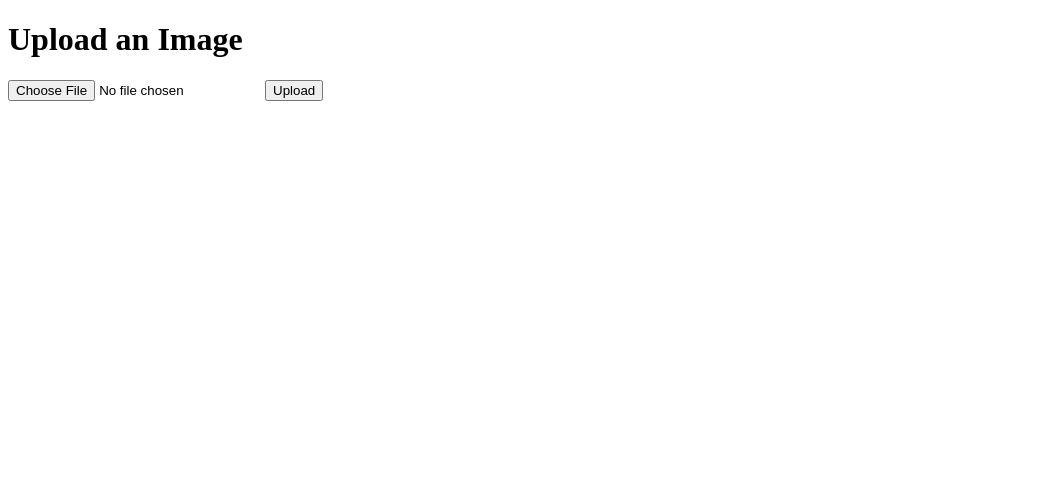
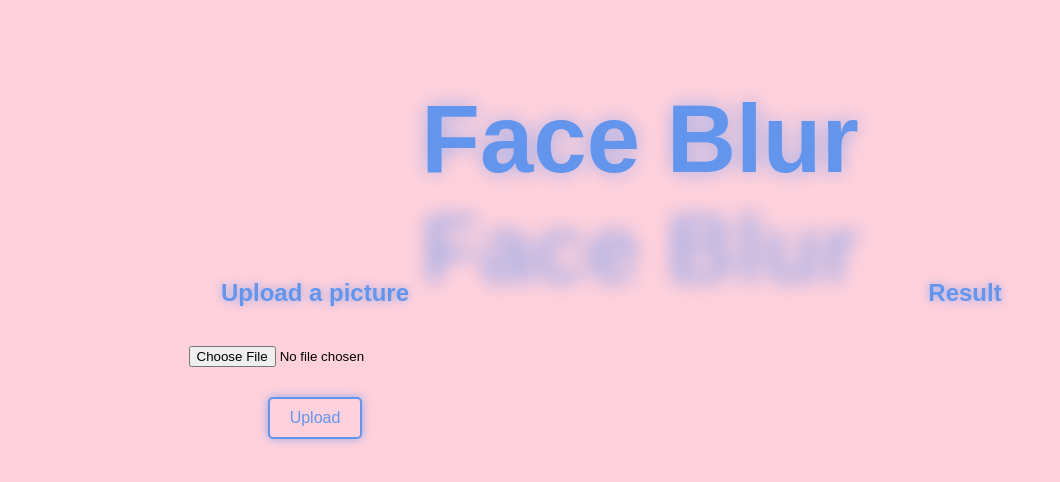
Before and after one commit to TehWeifu/FaceBlur, a plain HTML site: page frontend/index.html in a window 1280 px wide. Shown: the whole page, without its empty margins (0-1060 px from the left). Drawn offline with Linux system fonts and the light colour scheme.

Commit message:
Frontend finished. Random fixes

```diff
--- a/frontend/index.html
+++ b/frontend/index.html
@@ -4,15 +4,129 @@
 <head>
     <meta charset="UTF-8">
     <meta name="viewport" content="width=device-width, initial-scale=1.0">
-    <title>Image Upload</title>
+    <title>Face Blur</title>
+
+    <style>
+        body {
+            box-sizing: border-box;
+            font-family: Arial, sans-serif;
+            margin: 0;
+            padding: 0;
+            height: 100vh;
+            background-color: #FFD1DC;
+        }
+
+        .container {
+            display: flex;
+            flex-direction: column;
+            align-items: center;
+            height: 100%;
+            margin-top: 20px;
+        }
+
+        .content {
+            display: flex;
+            gap: 20px;
+            width: 100%;
+            height: 100%;
+        }
+
+        .upload {
+            display: flex;
+            flex-direction: column;
+            align-items: center;
+            width: 50%;
+        }
+
+        .upload form {
+            display: flex;
+            flex-direction: column;
+            justify-content: center;
+            align-items: center;
+        }
+
+        .upload form * {
+            padding: 20px 10px;
+        }
+
+        #result {
+            display: flex;
+            justify-content: center;
+            width: 50%;
+        }
+
+        .blurred-text {
+            font-size: 6em;
+            color: cornflowerblue;
+            text-align: center;
+            position: relative;
+            font-family: 'Arial', sans-serif;
+        }
+
+        .blurred-text::before {
+            content: 'Face Blur Face Blur';
+            position: absolute;
+            top: 0;
+            left: 0;
+            right: 0;
+            bottom: 0;
+            color: cornflowerblue;
+            z-index: -1;
+            filter: blur(10px);
+            opacity: 0.6;
+        }
+
+        h2 {
+            color: cornflowerblue;
+            text-shadow: 0 0 10px rgba(100, 149, 237, 0.7);
+        }
+
+        /*Cool and simple button effect*/
+        button[type="submit"] {
+            margin: 10px;
+            padding: 10px 20px;
+            background-color: #FFD1DC;
+            color: cornflowerblue;
+            border: 2px solid cornflowerblue;
+            border-radius: 5px;
+            font-size: 1em;
+            cursor: pointer;
+            transition: all 0.3s;
+            box-shadow: 0 0 10px rgba(100, 149, 237, 0.7);
+        }
+
+        button[type="submit"]:hover {
+            background-color: cornflowerblue;
+            color: #FFD1DC;
+        }
+
+        button[type="submit"]:active {
+            transform: scale(0.95);
+        }
+
+    </style>
 </head>
 <body>
-<h1>Upload an Image</h1>
-<form id="uploadForm" enctype="multipart/form-data">
-    <input type="file" id="image" name="image" accept="image/*" required>
-    <button type="submit">Upload</button>
-</form>
-<div id="result"></div>
+<div class="container">
+
+    <h1 class="blurred-text">Face Blur</h1>
+
+    <div class="content">
+        <div class="upload">
+            <h2>Upload a picture</h2>
+            <form id="uploadForm" enctype="multipart/form-data">
+                <input type="file" id="image" name="image" accept="image/*" required>
+                <button type="submit">Upload</button>
+            </form>
+        </div>
+
+        <div id="result">
+            <h2>Result</h2>
+        </div>
+    </div>
+
+</div>
+
 <script>
     document.getElementById('uploadForm').addEventListener('submit', async (event) => {
         event.preventDefault();
```
Also changed, not shown: 1 other file.
